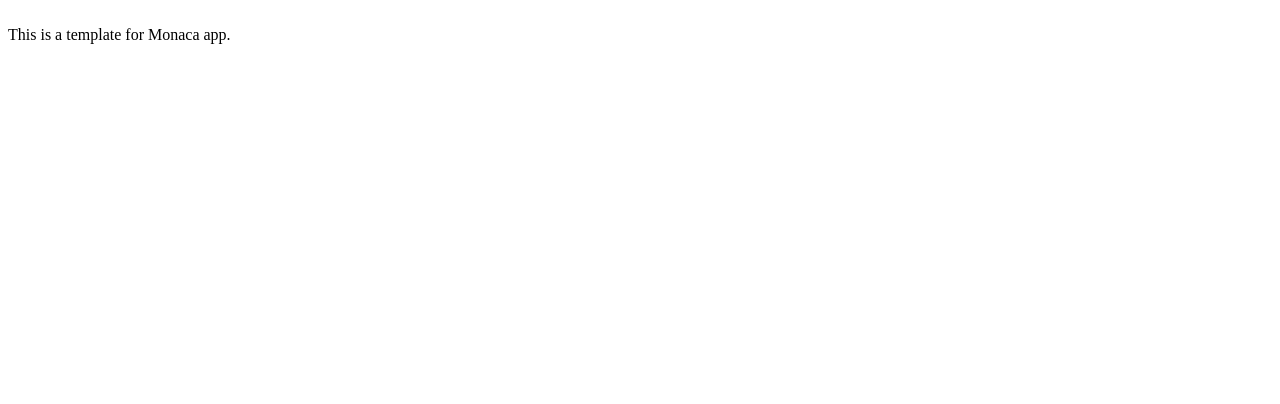
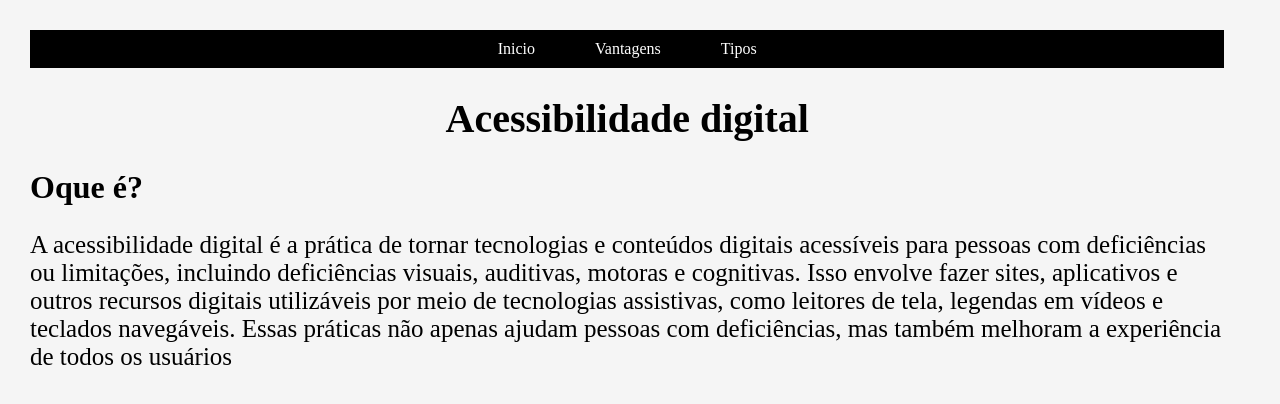
Before and after one commit to BrayanPaes/app-acessibilidade, a website: page www/index.html in a window 1280 px wide. Drawn offline with Linux system fonts and the light colour scheme.

Commit message:
app de acessibilidade com design, navbar e api

```diff
--- a/www/css/style.css
+++ b/www/css/style.css
@@ -1 +1,52 @@
-/**/
+body{
+    margin: 30px;
+    padding-right: 2%;
+    background-color: #F5F5F5;
+}
+ nav {
+            background-color: rgb(0, 0, 0);
+            padding: 10px 0;
+        }
+
+        ul {
+            list-style-type: none;
+            margin: 0;
+            padding: 0;
+            display: flex;
+            justify-content: center;
+        }
+
+        li {
+            margin-right: 20px;
+        }
+
+        li:last-child {
+            margin-right: 0;
+        }
+
+        a {
+            color: white;
+            text-decoration: none;
+            font-size: 16px;
+            padding: 10px 20px;
+            border-radius: 5px;
+            transition: background-color 0.3s;
+        }
+
+        a:hover {
+            background-color: #007bff;
+        }
+
+.titulo{
+    text-align: center;
+    font-size: 40px;
+}
+
+p{
+    font-size: 25px;
+}
+.tparagrafo{
+    font-size: 26px;
+    color: rgb(0, 0, 0);
+    font-weight: bold;
+}
--- a/www/index.html
+++ b/www/index.html
@@ -3,16 +3,40 @@
 <head>
     <meta charset="utf-8">
     <meta name="viewport" content="width=device-width, initial-scale=1, maximum-scale=1, user-scalable=no">
-    <meta http-equiv="Content-Security-Policy" content="default-src * data: gap: content: https://ssl.gstatic.com; style-src * 'unsafe-inline'; script-src * 'unsafe-inline' 'unsafe-eval'">
-    <script src="components/loader.js"></script>
-    <link rel="stylesheet" href="components/loader.css">
     <link rel="stylesheet" href="css/style.css">
-    <script>
-        alert ('App de acessibilidade')
-       </script>
+    <script src="https://cdn.jsdelivr.net/npm/invert-colors@1.0.1/dist/invert-colors.min.js"></script>
+
 </head>
 <body>
-	<br />
-    This is a template for Monaca app.
+
+    <nav>
+        <ul>
+            <li><a href="/www/index.html">Inicio</a></li>
+            <li><a href="/www/vantagens.html">Vantagens</a></li>
+            <li><a href="/www/tipos.html">Tipos</a></li>
+        </ul>
+    </nav>
+
+	 <h1 class="titulo">Acessibilidade digital</h1>
+
+<h1>Oque é?</h1>
+<p>A acessibilidade digital é a prática de tornar tecnologias e conteúdos digitais acessíveis para pessoas com deficiências ou limitações, incluindo deficiências visuais, auditivas, motoras e cognitivas. Isso envolve fazer sites, aplicativos e outros recursos digitais utilizáveis por meio de tecnologias assistivas, como leitores de tela, legendas em vídeos e teclados navegáveis. Essas práticas não apenas ajudam pessoas com deficiências, mas também melhoram a experiência de todos os usuários
+</p>
+
+
+
+
+
+
+<div vw class="enabled">
+    <div vw-access-button class="active"></div>
+    <div vw-plugin-wrapper>
+      <div class="vw-plugin-top-wrapper"></div>
+    </div>
+  </div>
+  <script src="https://vlibras.gov.br/app/vlibras-plugin.js"></script>
+  <script>
+    new window.VLibras.Widget('https://vlibras.gov.br/app');
+  </script>
 </body>
 </html>
```
Also changed, not shown: www/tipos.html (added, +42 -0 lines), www/vantagens.html (added, +41 -0 lines).
